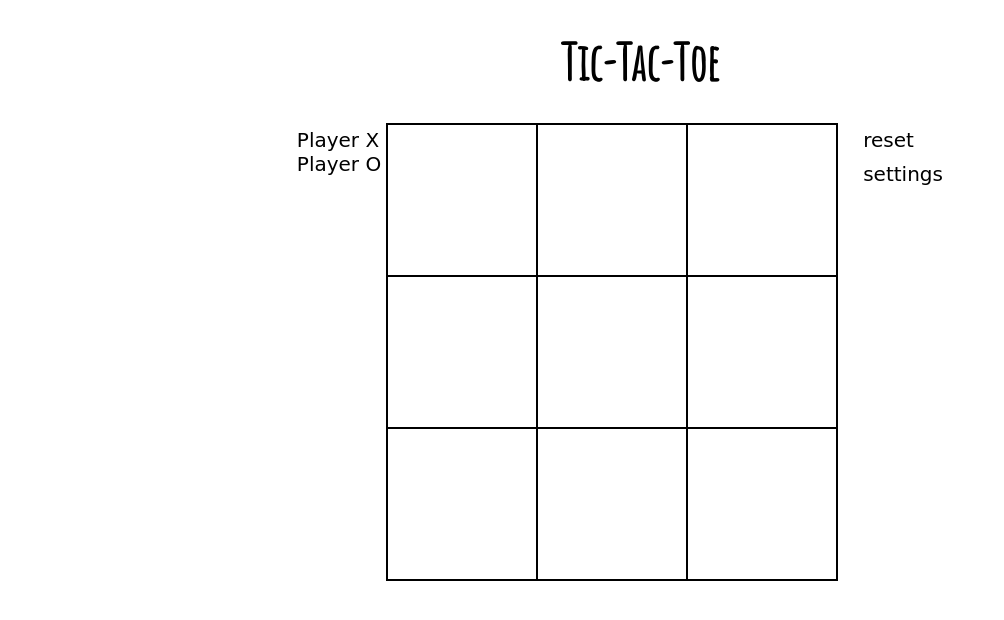
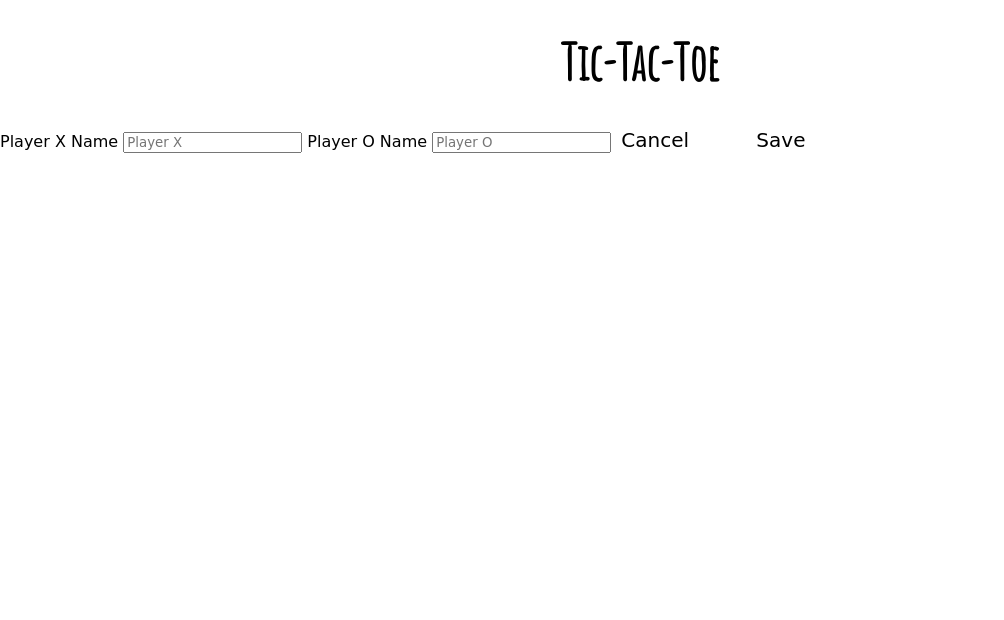
Before and after one commit to jessicaawhy/tic-tac-toe, a plain HTML site: page index.html in a window 1280 px wide. Both pictures are taken after a click on the button "settings". Shown: the whole page, without its empty margins (0-1004 px from the left). Drawn offline with Linux system fonts and the light colour scheme; a web font is replaced by a local one.

Commit message:
Add toggle functionality to show and hide the game board and settings

```diff
--- a/index.html
+++ b/index.html
@@ -27,7 +27,8 @@
       <input id="p1name" type="text" placeholder="Player X">
       <label for="p2name">Player O Name</label>
       <input id="p2name" type="text" placeholder="Player O">
-      <button onclick="displayController.updateNames();" id="submit" type="submit">Submit</button>
+      <button onclick="displayController.toggleSections();" id="cancel">Cancel</button>
+      <button onclick="displayController.updateNames(); displayController.toggleSections()" id="submit" type="submit">Save</button>
     </form>
   </div>
 
--- a/main.js
+++ b/main.js
@@ -18,6 +18,16 @@ const displayController = (()=>{
   let currentPlayer = playerX;
   let isWinningCase = false;
   let count = 0;
+
+  const toggleSections = () => {
+    let main = document.querySelector('.main');
+    main.classList.toggle('hide');
+    let form = document.querySelector('.form');
+    form.classList.toggle('hide');
+  }
+
+  const settingButton = document.querySelector('#settings');
+  settingButton.addEventListener('click', toggleSections);
 
   const render = () => {
     while (board.firstChild) {
@@ -107,5 +117,5 @@ const displayController = (()=>{
 
   render()
 
-  return {updateNames}
+  return {updateNames, toggleSections}
 })()
```
